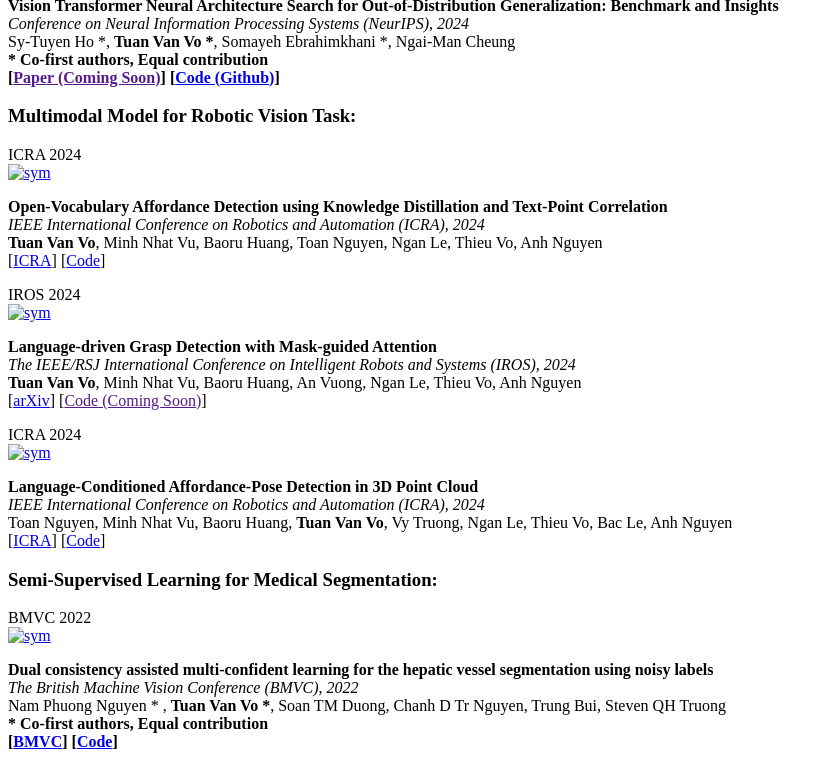
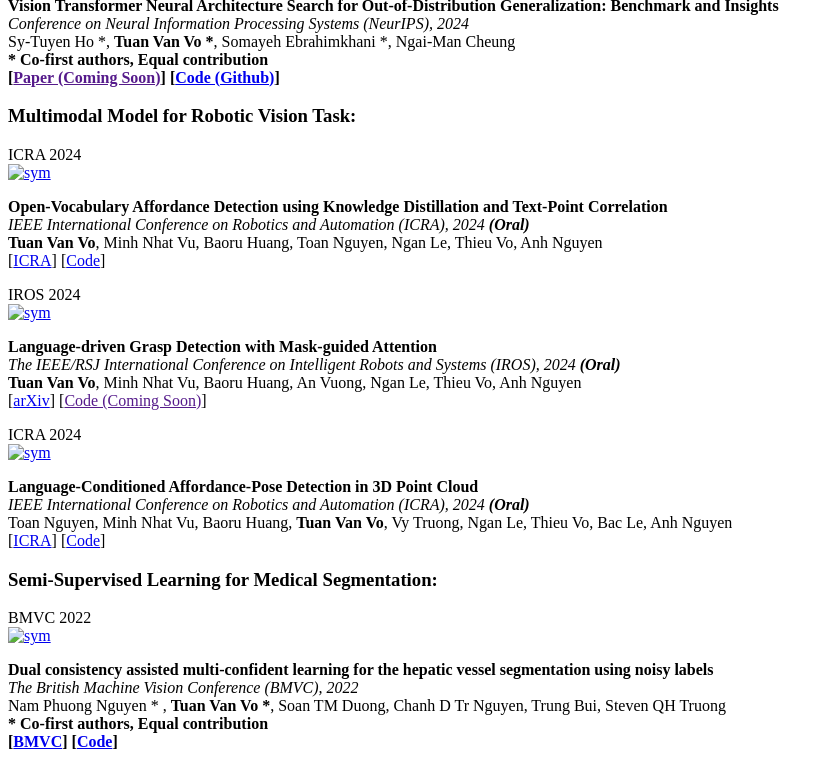
Before and after one commit to vovantuan1999a/tuanvovan, a Jekyll site: the page built from _pages/includes/pub.md, in a window 1280 px wide. Shown: the part 1493-2260 px from the top of the page, without its empty margins (0-834 px from the left). Built offline with Jekyll 4.4.1, drawn with Linux system fonts in a browser that asks for light colours; nearby versions of some CDN libraries; some web fonts are replaced; our own code applies the rules of GitHub Pages for plain Markdown files; a style sheet for code colours, icons or effects is not loaded.

Commit message:
update infor

```diff
--- a/_pages/includes/pub.md
+++ b/_pages/includes/pub.md
@@ -34,7 +34,7 @@
 <div class='paper-box-text' markdown="1">
 
 <b>Open-Vocabulary Affordance Detection using Knowledge Distillation and Text-Point Correlation</b><br>
-<i>IEEE International Conference on Robotics and Automation (ICRA), 2024</i><br>
+<i>IEEE International Conference on Robotics and Automation (ICRA), 2024 <b>(Oral)</b></i><br>
 <b>Tuan Van Vo</b>, Minh Nhat Vu, Baoru Huang, Toan Nguyen, Ngan Le, Thieu Vo, Anh Nguyen<br>
 [<a href="https://arxiv.org/abs/2309.10932">ICRA</a>]
 [<a href="https://github.com/Fsoft-AIC/Open-Vocabulary-Affordance-Detection-using-Knowledge-Distillation-and-Text-Point-Correlation">Code</a>]<br>
@@ -48,7 +48,7 @@
 <div class='paper-box-text' markdown="1">
 
 <b>Language-driven Grasp Detection with Mask-guided Attention</b><br>
-<i>The IEEE/RSJ International Conference on Intelligent Robots and Systems (IROS), 2024</i><br>
+<i>The IEEE/RSJ International Conference on Intelligent Robots and Systems (IROS), 2024 <b>(Oral)</b></i><br>
 <b>Tuan Van Vo</b>, Minh Nhat Vu, Baoru Huang, An Vuong, Ngan Le, Thieu Vo, Anh Nguyen<br>
 [<a href="https://arxiv.org/abs/2407.19877">arXiv</a>]
 [<a href="">Code (Coming Soon)</a>]<br>
@@ -62,7 +62,7 @@
 <div class='paper-box-text' markdown="1">
 
 <b>Language-Conditioned Affordance-Pose Detection in 3D Point Cloud</b><br>
-<i>IEEE International Conference on Robotics and Automation (ICRA), 2024</i><br>
+<i>IEEE International Conference on Robotics and Automation (ICRA), 2024 <b>(Oral)</b></i><br>
 Toan Nguyen, Minh Nhat Vu, Baoru Huang, <b>Tuan Van Vo</b>, Vy Truong, Ngan Le, Thieu Vo, Bac Le, Anh Nguyen<br>
 [<a href="https://arxiv.org/abs/2309.10911">ICRA</a>]
 [<a href="https://github.com/Fsoft-AIC/Language-Conditioned-Affordance-Pose-Detection-in-3D-Point-Clouds">Code</a>]<br>
```
